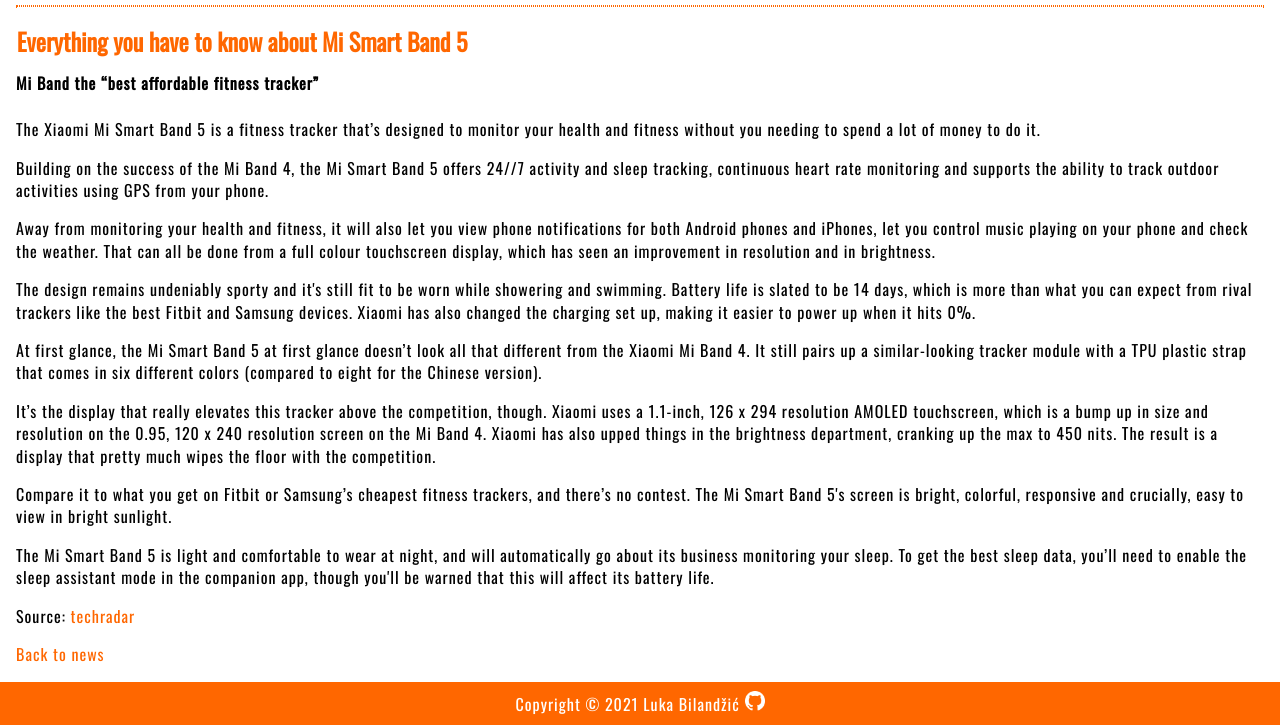
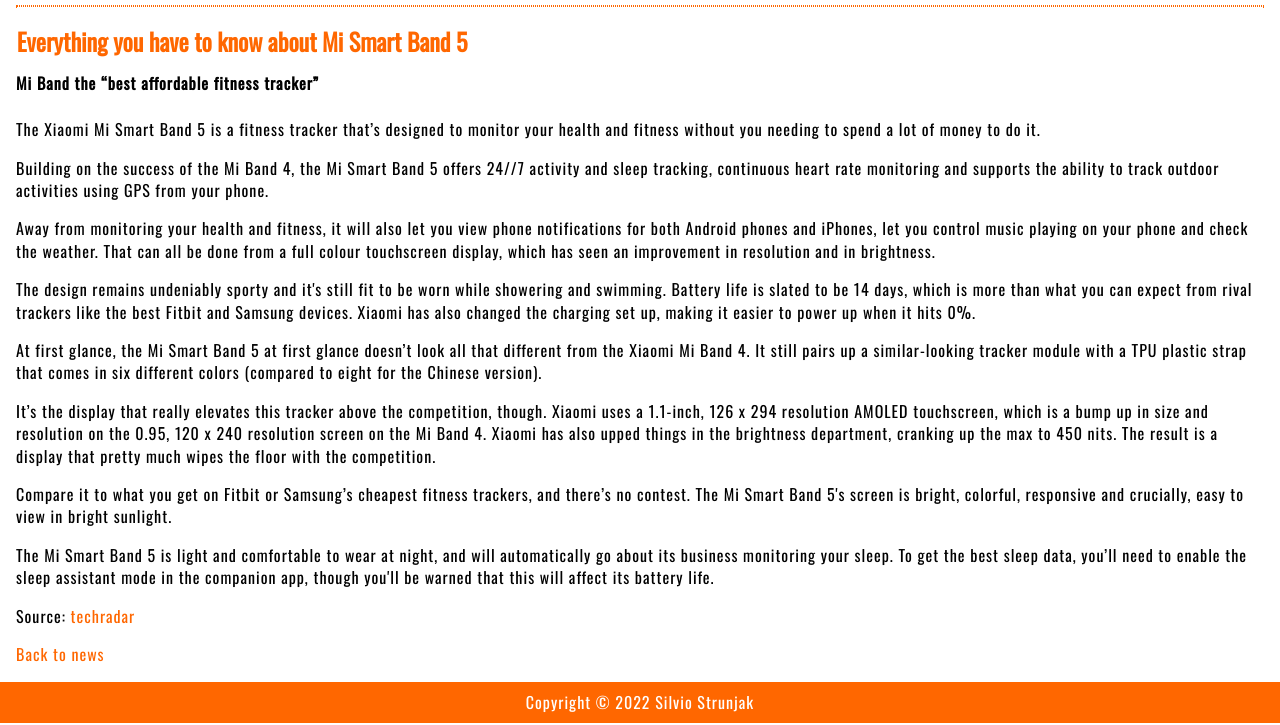
Before and after one commit to sstrunj/WEB-ZADATAK, a plain HTML site: page news-1.html in a window 1280 px wide. Shown: the part 485-1210 px from the top of the page. Drawn offline with nearby package versions, Linux system fonts and the light colour scheme.

Commit message:
Update news-1.html

```diff
--- a/news-1.html
+++ b/news-1.html
@@ -86,7 +86,7 @@
 		</div>
 	</main>
 	<footer>
-		<p>Copyright &copy; 2021 Luka Bilandžić <a href="https://github.com/lbilandzic"><img src="img/GitHub-Mark-Light-32px.png" title="Github" alt="Github"></a></p>
+		<p>Copyright &copy; 2022 Silvio Strunjak
 	</footer>
 </body>
 </html>
```
